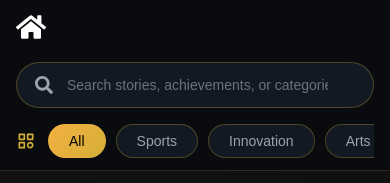
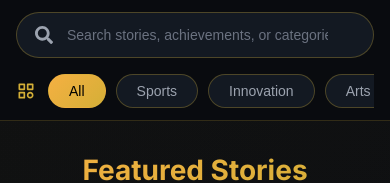
Before and after one commit to Sagar-30/achievers, a React (Vite) app: page /blog in a window 390 px wide. Shown: the top 183 px of the page. Built offline with nearby package versions, Linux system fonts and the light colour scheme.

Commit message:
insta add

```diff
--- a/src/Blog.css
+++ b/src/Blog.css
@@ -49,6 +49,12 @@
 @media (min-width: 768px) {
   .blog-hero-title {
     font-size: 64px;
+  }
+}
+
+@media (max-width: 768px) {
+  .Home-icon{
+    display: none;
   }
 }
 
--- a/src/Blog.jsx
+++ b/src/Blog.jsx
@@ -254,8 +254,8 @@ const Blog = () => {
   // Filter posts based on search and category
   const filteredPosts = blogPosts.filter(post => {
     const matchesSearch = post.title.toLowerCase().includes(searchTerm.toLowerCase()) ||
-                          post.excerpt.toLowerCase().includes(searchTerm.toLowerCase()) ||
-                          post.tags.some(tag => tag.toLowerCase().includes(searchTerm.toLowerCase()));
+      post.excerpt.toLowerCase().includes(searchTerm.toLowerCase()) ||
+      post.tags.some(tag => tag.toLowerCase().includes(searchTerm.toLowerCase()));
     const matchesCategory = selectedCategory === 'All' || post.category === selectedCategory;
     return matchesSearch && matchesCategory;
   });
@@ -343,13 +343,16 @@ const Blog = () => {
       {/* Search and Filter Bar */}
       <div className="blog-controls">
         <div className="blog-controls-container">
+
           {/* Home icon */}
-          <div style={{cursor:"pointer"}}
-          onClick={()=>navigate("/")}>
-            <FaHome size={30}/>
-            </div>
+          <div style={{ cursor: "pointer" }}
+            onClick={() => navigate("/")} className='Home-icon'>
+            <FaHome size={30} />
+          </div>
+
           {/* Search */}
           <div className={`search-wrapper ${showSearch ? 'active' : ''}`}>
+
             <FaSearch className="search-icon" />
             <input
               type="text"
```
